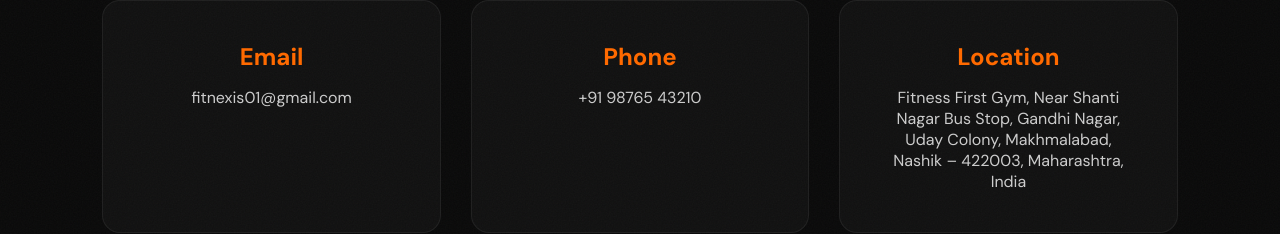
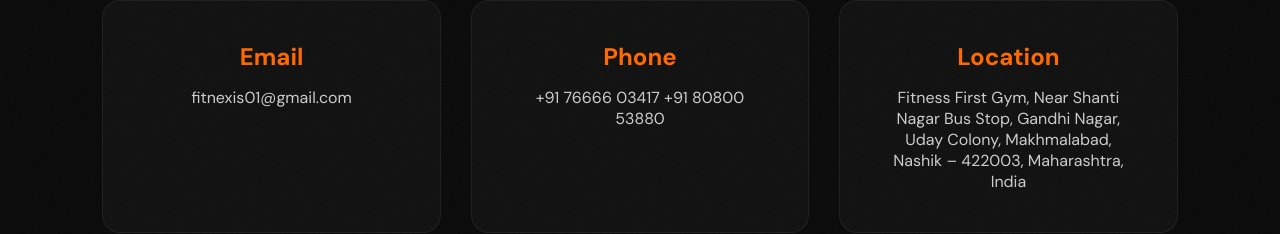
Before and after one commit to Sh-2540/Fitnexis, a React (Vite) app: page /contact in a window 1280 px wide. Shown: the part 421-655 px from the top of the page. Built offline with nearby package versions, Linux system fonts and the light colour scheme; no server answers.

Commit message:
Fix build issues

```diff
--- a/src/pages/Contact.jsx
+++ b/src/pages/Contact.jsx
@@ -29,7 +29,9 @@
         <div className="contact-card">
 
           <h2>Phone</h2>
-          <p>+91 98765 43210</p>
+          <p>+91 76666 03417
+             +91 80800 53880
+          </p>
 
         </div>
 
```
